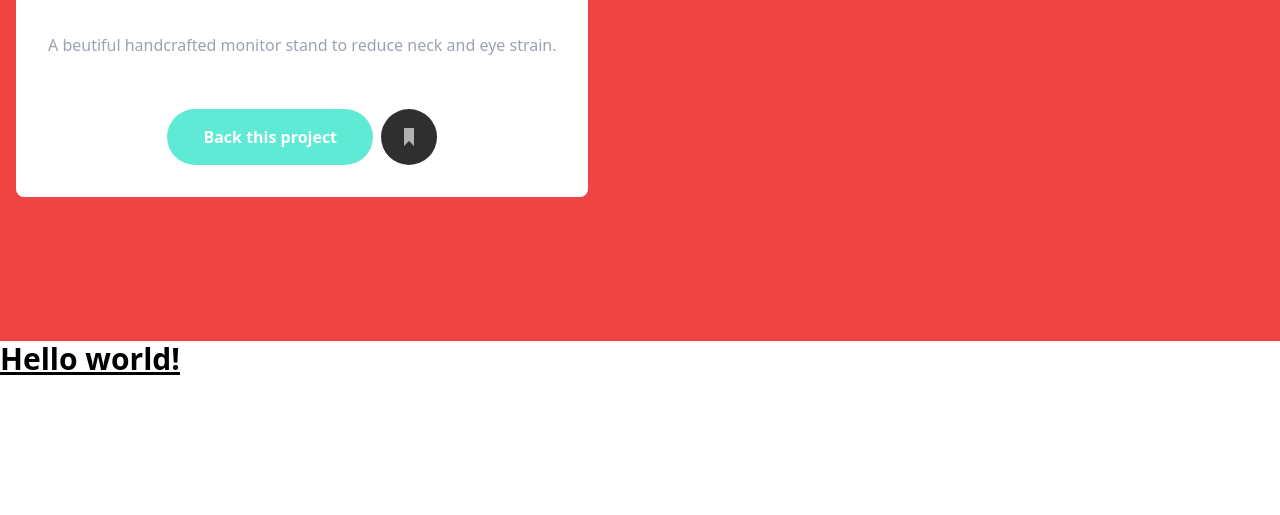
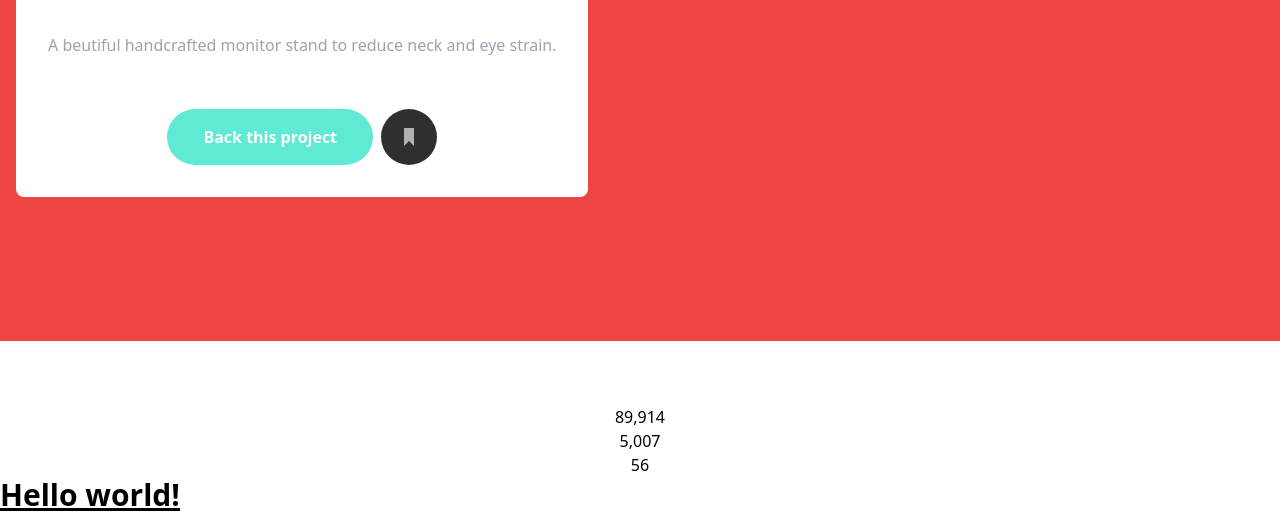
Before and after one commit to MNRSkills/crowdfunding-page-fm, a website: page src/index.html in a window 1280 px wide. Shown: the part 459-974 px from the top of the page. Before the commit the page ends 838 px from the top, so only its background shows below. Drawn offline with Linux system fonts and the light colour scheme.

Commit message:
begining the second card

```diff
--- a/src/index.html
+++ b/src/index.html
@@ -9,7 +9,9 @@
   <body>
     <!-- Hero Section  -->
     <section class="bg-red-500 h-screen relative">
-        <!-- navbar will have the logo and dropdown nav modal with sections  -->
+      <!-- navbar will have the logo and dropdown nav modal with sections in Mobile mode
+            Desktop mode will have bar with the links to sections or pages
+         -->
       <nav class="absolute text-white">
         <img src="" alt="" />
         <h1 class="text-3xl">About</h1>
@@ -36,7 +38,9 @@
               </p>
               <div class="flex justify-center items-center mb-8">
                 <button class="rounded-full bg-teal-300 mr-2">
-                  <h3 class="text-white font-bold mx-5 p-4">Back this project</h3>
+                  <h3 class="text-white font-bold mx-5 p-4">
+                    Back this project
+                  </h3>
                 </button>
                 <img src="../images/icon-bookmark.svg" alt="" />
               </div>
@@ -47,7 +51,14 @@
     </section>
     <!-- End of Hero Section -------------------------- -->
     <!-- Crowdfund Numbers  -->
-    <section></section>
+    <section>
+      <div class="flex flex-col items-center justify-center pt-16">
+        <h1>89,914</h1>
+        <h1>5,007</h1>
+        <h1>56</h1>
+        <span></span>
+      </div>
+    </section>
     <!-- End of Crowdfund Numbers  --------------------- -->
     <!-- About this project -->
     <section></section>
```
